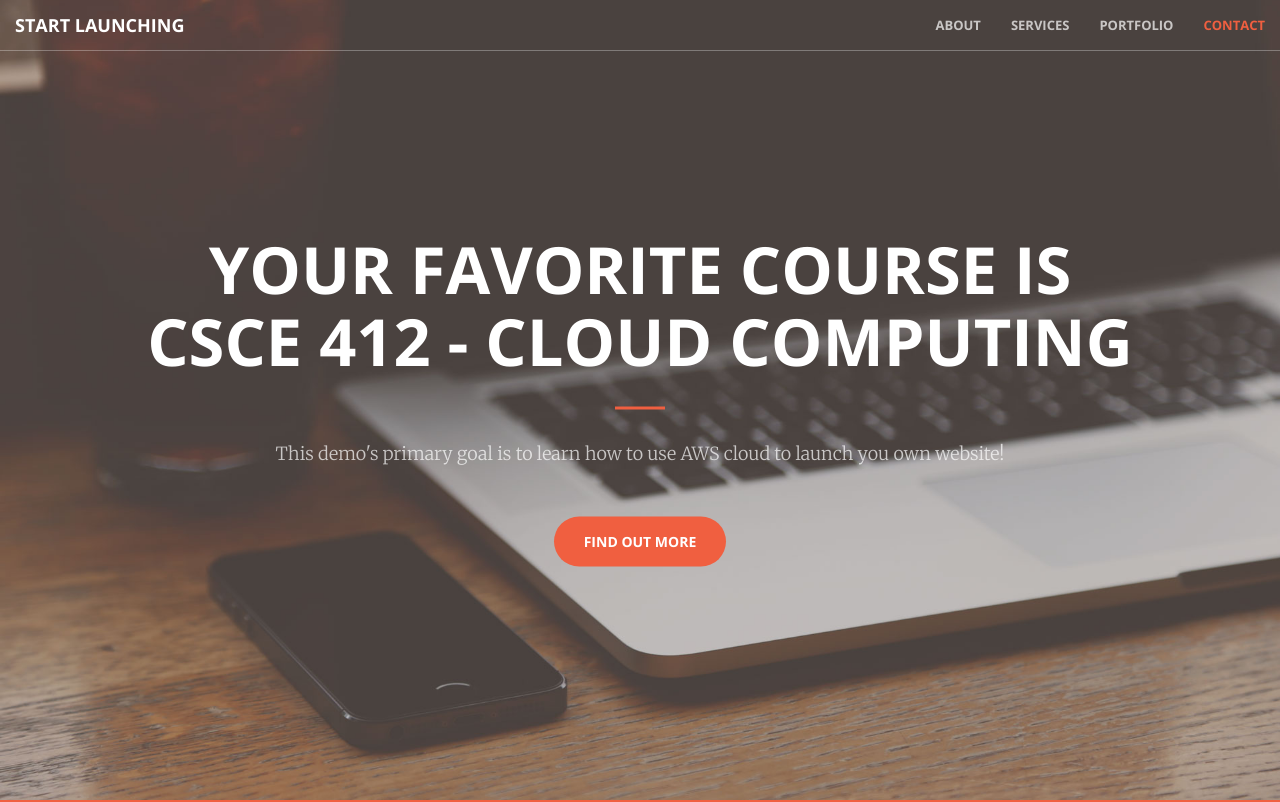
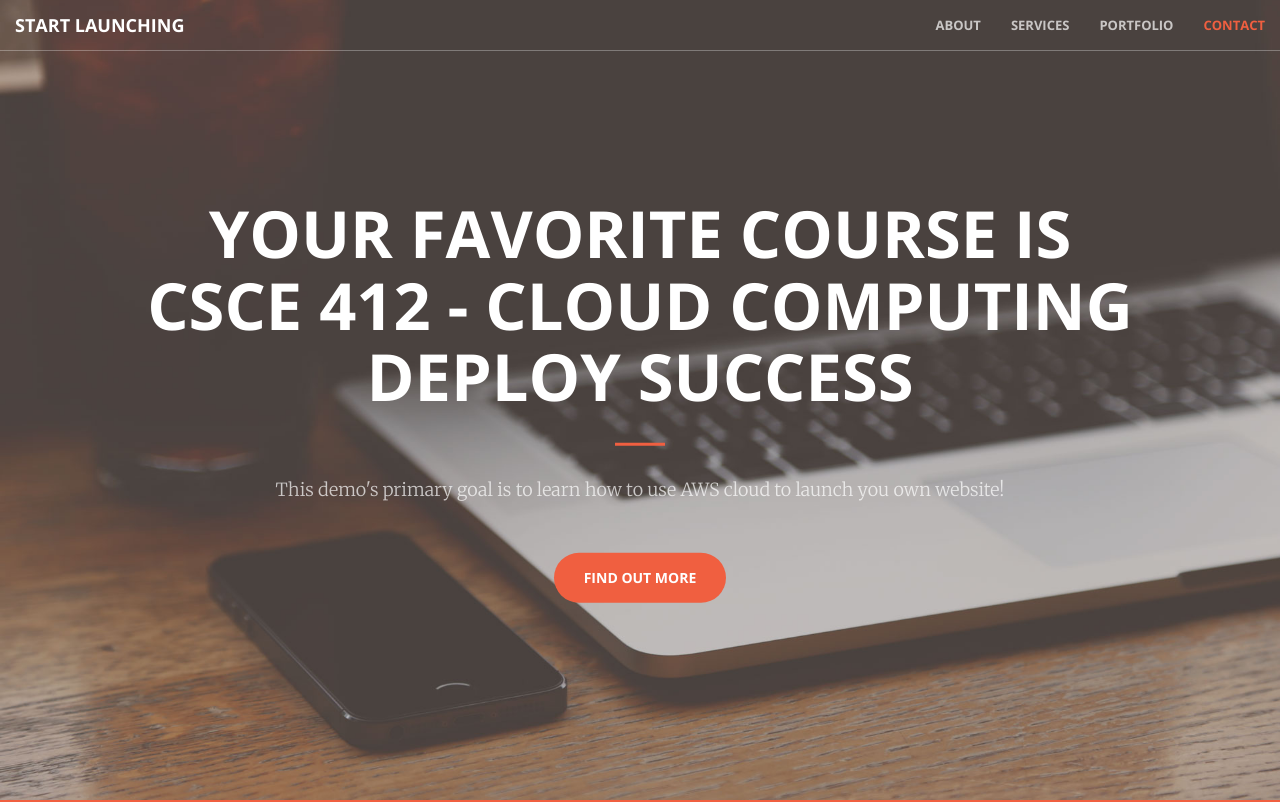
Before and after one commit to jt171516/csce412jt171516.me, a plain HTML site: page index.html in a window 1280 px wide. Shown: the top 802 px of the page. Drawn offline with nearby package versions, Linux system fonts and the light colour scheme.

Commit message:
test deploy

```diff
--- a/index.html
+++ b/index.html
@@ -74,7 +74,7 @@
     <header>
         <div class="header-content">
             <div class="header-content-inner">
-                <h1>Your Favorite Course is CSCE 412 - Cloud Computing</h1>
+                <h1>Your Favorite Course is CSCE 412 - Cloud Computing Deploy Success</h1>
                 <hr>
                 <p>This demo's primary goal is to learn how to use AWS cloud to launch you own website!</p>
                 <a href="#about" class="btn btn-primary btn-xl page-scroll">Find Out More</a>
```
